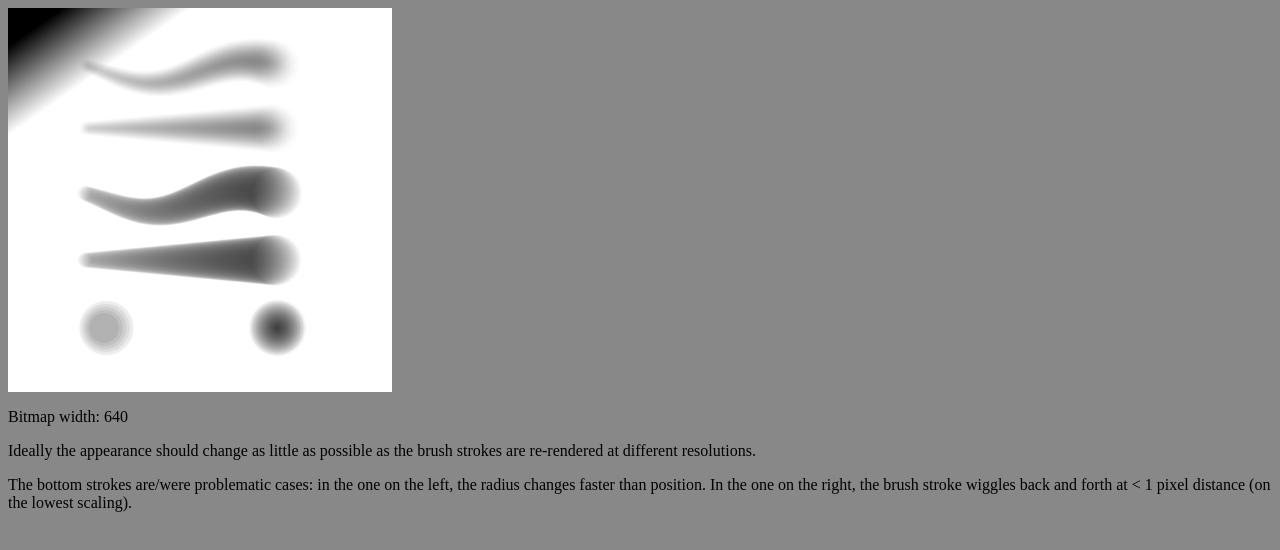
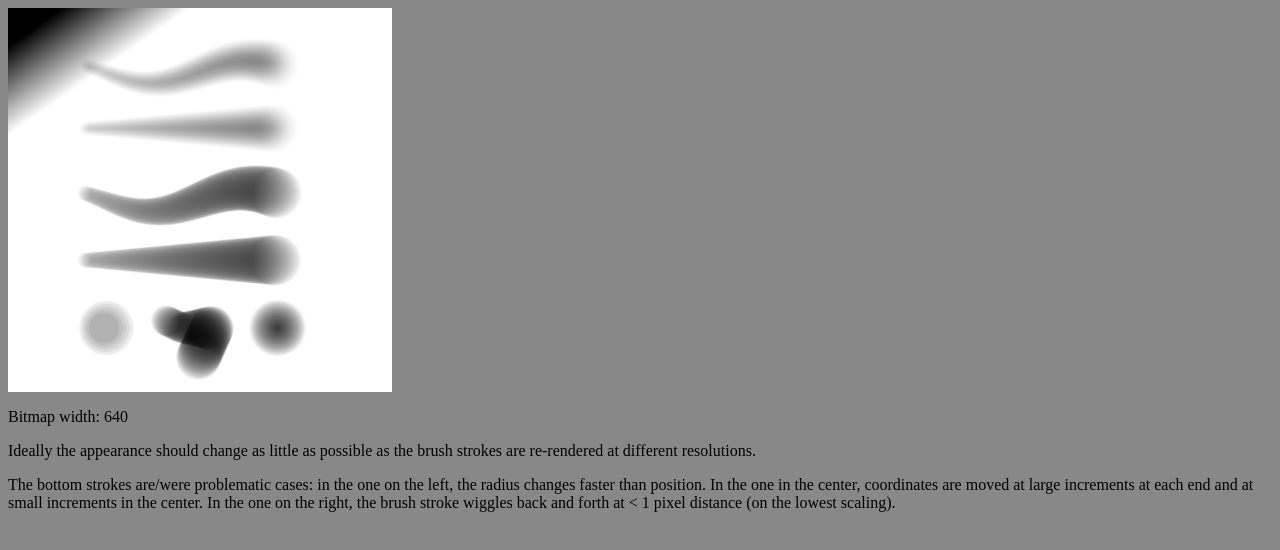
Before and after one commit to Oletus/glbrush.js, a plain HTML site: page adhoc_tests/brush_scaling.html in a window 1280 px wide. Drawn offline with Linux system fonts and the light colour scheme.

Commit message:
Improve handling small brush event segments

```diff
--- a/adhoc_tests/brush_scaling.html
+++ b/adhoc_tests/brush_scaling.html
@@ -79,6 +79,21 @@ var runTest = function() {
     testPic.pushEvent(0, event);
     flow = 0.95;
     event = testPic.createBrushEvent(color, flow, opacity, radius, 0, softness, mode);
+    for (var j = 0; j < 25; ++j) {
+        var x = j * 0.9 + 0.45 * w;
+        var y = ySteps * w;
+        if (j === 0) {
+            x -= 10;
+            y -= 5;
+        }
+        if (j === 24) {
+            x -= 10;
+            y += 20;
+        }
+        event.pushCoordTriplet(x, y, 0.5 + j / 100);
+    }
+    testPic.pushEvent(0, event);
+    event = testPic.createBrushEvent(color, flow, opacity, radius, 0, softness, mode);
     for (var j = 0; j < 20; ++j) {
         var x = j % 2 + 0.7 * w;
         var y = ySteps * w;
@@ -128,6 +143,7 @@ var runTest = function() {
 <p id="description">Ideally the appearance should change as little as possible
 as the brush strokes are re-rendered at different resolutions.</p>
 <p>The bottom strokes are/were problematic cases: in the one on the left, the radius changes faster than position.
+In the one in the center, coordinates are moved at large increments at each end and at small increments in the center.
 In the one on the right, the brush stroke wiggles back and forth at &lt; 1 pixel distance (on the lowest scaling).</p>
 </body>
 </html>
--- a/picture_event.js
+++ b/picture_event.js
@@ -509,36 +509,24 @@ BrushEvent.prototype.drawTo = function(rasterizer, untilCoord) {
         var dy = y2 - y1;
         var d = Math.sqrt(dx * dx + dy * dy);
 
-        if (d < 1.0) {
-            if (d > 0.05) {
-                var drawFlowAlpha = colorUtil.alphaForNBlends(this.flow, Math.ceil(this.radius * 2 / d));
-                rasterizer.fillCircle((x1 + x2) * 0.5, (y1 + y2) * 0.5, (p1 + p2) * 0.5 * r, drawFlowAlpha);
-                x1 = x2;
-                y1 = y2;
-                p1 = p2;
-                drawState.coordsInd = i - BrushEvent.coordsStride;
-                drawState.usePrevDirection = false;
-            } else if (p2 > p1) {
-                // Avoid leaving high-pressure events undrawn
-                // even if the x/y points are very close to each other.
-                p1 = p2;
-            }
-            continue;
-        }
-
         // Brush smoothing. By default, make a straight line.
         var bezierX = x1 + dx * 0.5;
         var bezierY = y1 + dy * 0.5;
-        // There's not much sense to do smoothing if intervals are short
-        if (drawState.usePrevDirection && d > BrushEvent.lineSegmentLength) {
-            // dot product check to ensure that the direction is similar enough
         if (dx * prevDirection.x + dy * prevDirection.y > d * 0.5) {
             // ad-hoc weighing of points to get a visually pleasing result
             bezierX = x1 + prevDirection.x * d * 0.25 + dx * 0.25;
             bezierY = y1 + prevDirection.y * d * 0.25 + dy * 0.25;
         }
+
+        if (d < 1.0) {
+            if (100000 * d > r * 2) {
+                var drawFlowAlpha = colorUtil.alphaForNBlends(this.flow, Math.ceil(r * 2 / d));
+                rasterizer.fillCircle(bezierX, bezierY, (p1 + p2) * 0.5 * r, drawFlowAlpha);
             }
-
+            rasterizer.prevX = x2;
+            rasterizer.prevY = y2;
+            rasterizer.prevR = p2 * r;
+        } else {
             // we'll split the smoothed stroke segment to line segments with approx
             // length of BrushEvent.lineSegmentLength, trying to fit them nicely
             // between the two stroke segment endpoints
@@ -554,17 +542,13 @@ BrushEvent.prototype.drawTo = function(rasterizer, untilCoord) {
                 rasterizer.circleLineTo(xd, yd, rd, this.drawFlowAlpha);
                 t += tSegment;
             }
-        if (d < BrushEvent.lineSegmentLength) {
-            drawState.usePrevDirection = false;
-        } else {
+        }
         // The tangent of the bezier curve at the end of the curve
         // intersects with the control point, we get the next iteration's
         // direction from there.
         prevDirection.x = x2 - bezierX;
         prevDirection.y = y2 - bezierY;
         prevDirection.normalize();
-            drawState.usePrevDirection = true;
-        }
         x1 = x2;
         y1 = y2;
         p1 = p2;
```
Lines whose indentation alone changed are shown as unchanged.
